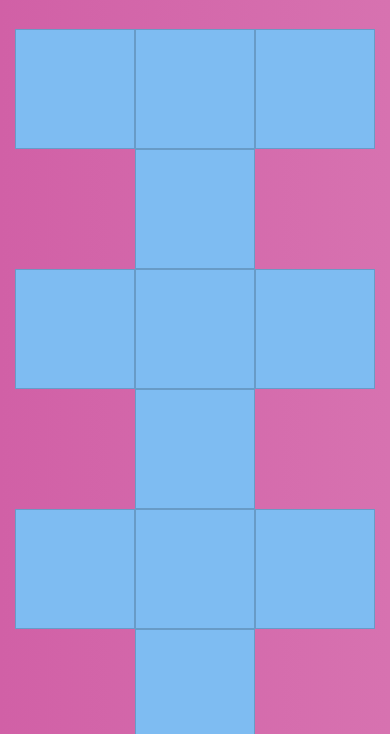
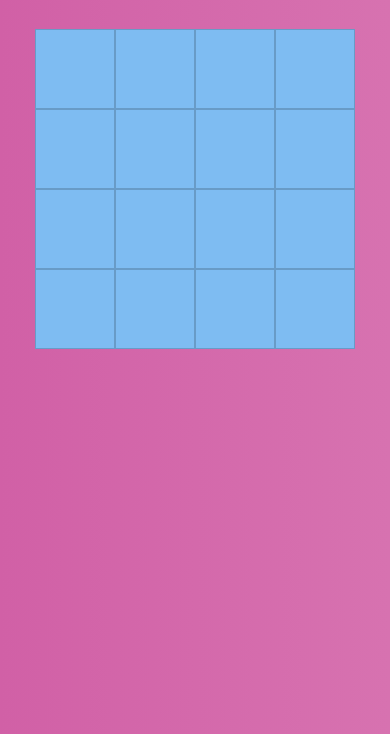
Before and after one commit to josiekiwi/project_two, a plain HTML site: page public/game.html in a window 390 px wide. Shown: the part 51-785 px from the top of the page. Drawn offline with nearby package versions, Linux system fonts and the light colour scheme.

Commit message:
fix size on mobile

```diff
--- a/public/styles.css
+++ b/public/styles.css
@@ -65,3 +65,13 @@ img {
 footer {
     color: white!important;
 }
+
+@media only screen and (max-width: 600px) {
+    .card {
+        display: inline-block!important;
+        height: 80px!important;
+        width: 80px!important;
+        background-color: #7EBCF2!important;
+        border-radius: 0!important;
+    }
+}
```
